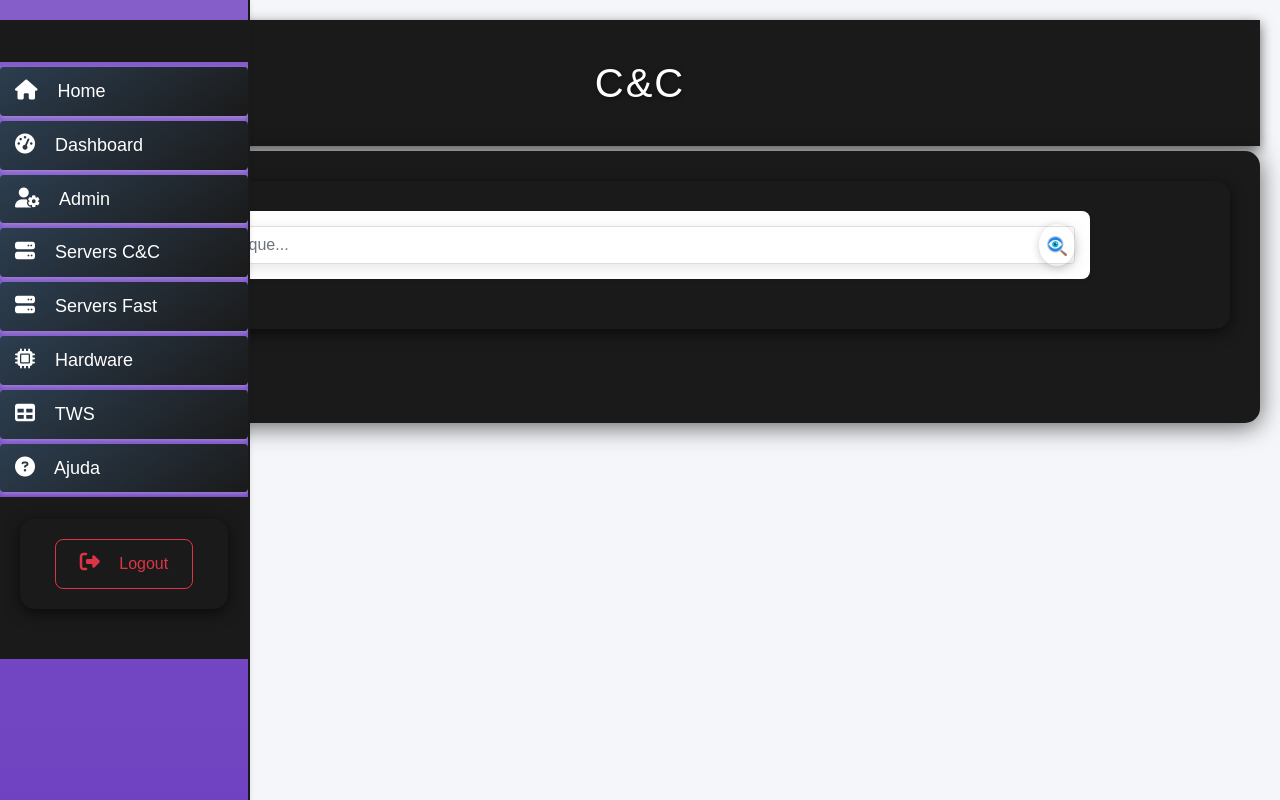
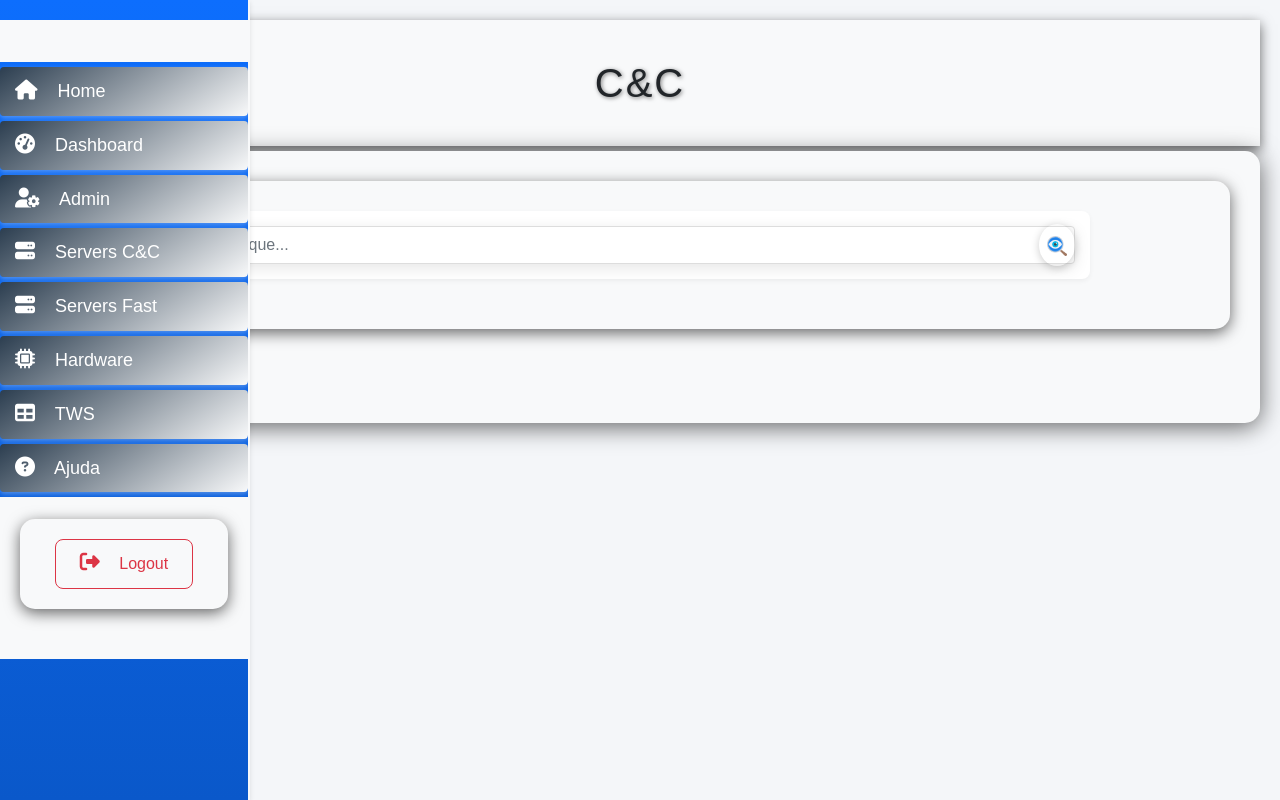
Before and after one commit to Thiago-Bosco/inventario, a Django app: page /home/ in a window 1280 px wide. Run offline with Django 5.2, Linux system fonts and the light colour scheme; some libraries are stand-ins or nearby versions.

Commit message:
Assistant checkpoint: Atualizada paleta de cores para tons mais suaves e modernos
Assistant generated file changes:
- static/css/style.css: Atualizar variáveis de cores, Atualizar cores da sidebar, Atualizar cores dos cards

---

User prompt:

nao gostei da paleta de cores

Replit-Commit-Author: Assistant
Replit-Commit-Session-Id: fbdd505b-475a-4d1a-804c-b6e1f2416bf3

```diff
--- a/static/css/style.css
+++ b/static/css/style.css
@@ -1,11 +1,11 @@
 /* Variáveis Globais */
 :root {
-    --cor-fundo: #1a1a1a;
-    --cor-texto-principal: #ffffff;
-    --cor-primaria: #3498db;
-    --cor-secundaria: #2ecc71;
-    --cor-destaque: #e74c3c;
-    --cor-hover: #2980b9;
+    --cor-fundo: #f8f9fa;
+    --cor-texto-principal: #212529;
+    --cor-primaria: #0d6efd;
+    --cor-secundaria: #198754;
+    --cor-destaque: #dc3545;
+    --cor-hover: #0b5ed7;
     --sombra-padrao: 0 4px 6px rgba(0, 0, 0, 0.1);
     --cor-texto-secundario: #b0b0b0;
     --cor-hover: #001117;
@@ -179,7 +179,7 @@ form {
     position: fixed;
     top: 0;
     left: 0;
-    background: #6f42c1 linear-gradient(180deg, #855eca, #6f42c1);
+    background: #0d6efd linear-gradient(180deg, #0d6efd, #0a58ca);
     color: white;
     padding-top: 20px;
     border-right: 2px solid var(--cor-fundo);
@@ -425,14 +425,14 @@ form {
 }
 
 .card {
-    background: #fff;
+    background: #ffffff;
     border-radius: 8px;
     box-shadow: 0 2px 5px rgba(0,0,0,0.05);
     margin-bottom: 20px;
     transition: all 0.3s;
-    border: 1px solid rgba(255,255,255,0.1);
+    border: 1px solid rgba(0,0,0,0.125);
     border-radius: 12px;
-    background-color: #2a2a2a;
+    background-color: #ffffff;
     box-shadow: 0 4px 12px rgba(0,0,0,0.2);
     padding: 1.5rem;
     height: 100%;
```
